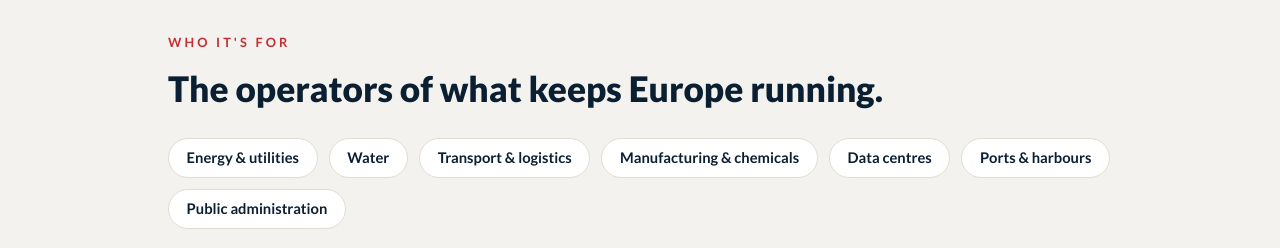
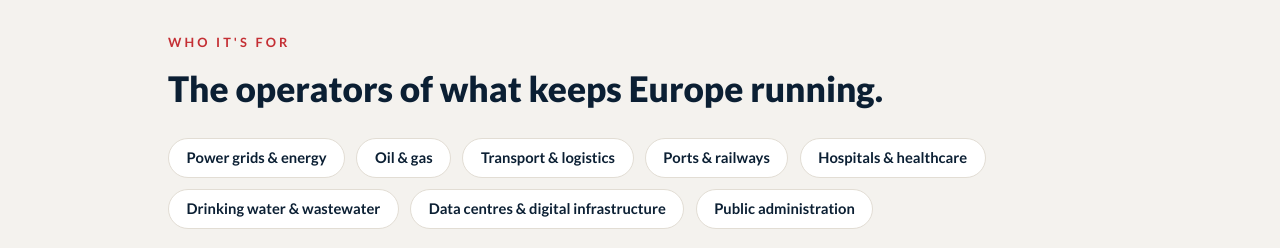
Before and after one commit to m-eltabakh/aerokastell-website, a plain HTML site: page index.html in a window 1280 px wide. Shown: the part 3500-3748 px from the top of the page. Drawn offline with Linux system fonts and the light colour scheme.

Commit message:
Landing: the who chips mirror the CER sectors

```diff
--- a/index.html
+++ b/index.html
@@ -371,12 +371,13 @@
       <p class="kicker">Who it's for</p>
       <h2>The operators of what keeps Europe running.</h2>
       <div class="chips">
-        <span class="chip">Energy &amp; utilities</span>
-        <span class="chip">Water</span>
+        <span class="chip">Power grids &amp; energy</span>
+        <span class="chip">Oil &amp; gas</span>
         <span class="chip">Transport &amp; logistics</span>
-        <span class="chip">Manufacturing &amp; chemicals</span>
-        <span class="chip">Data centres</span>
-        <span class="chip">Ports &amp; harbours</span>
+        <span class="chip">Ports &amp; railways</span>
+        <span class="chip">Hospitals &amp; healthcare</span>
+        <span class="chip">Drinking water &amp; wastewater</span>
+        <span class="chip">Data centres &amp; digital infrastructure</span>
         <span class="chip">Public administration</span>
       </div>
       <p class="section-lede" style="margin-top:1.4rem">Running more than one site? The same
```
